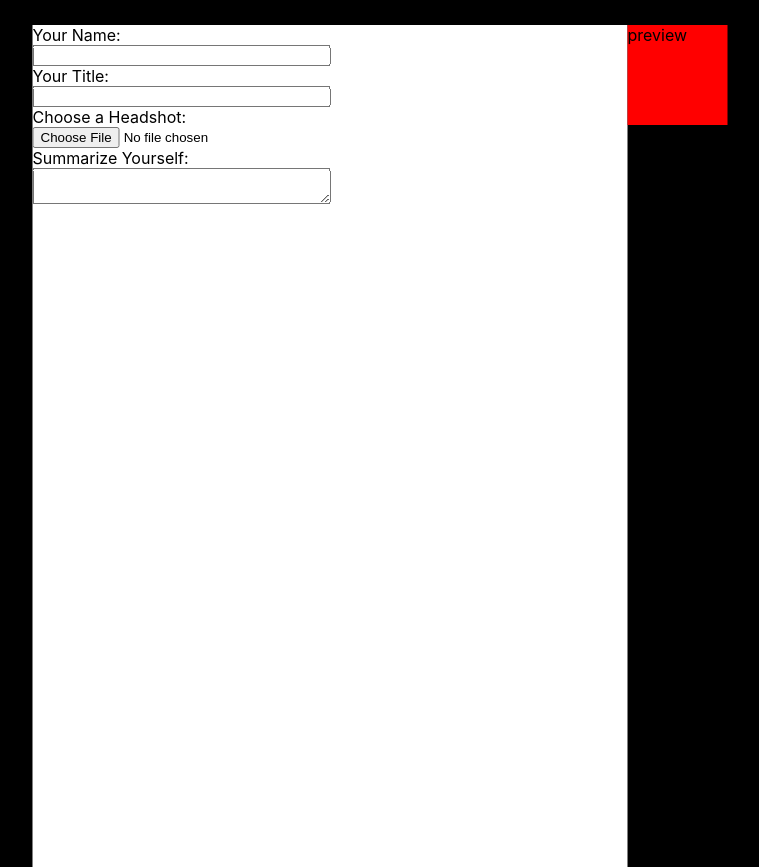
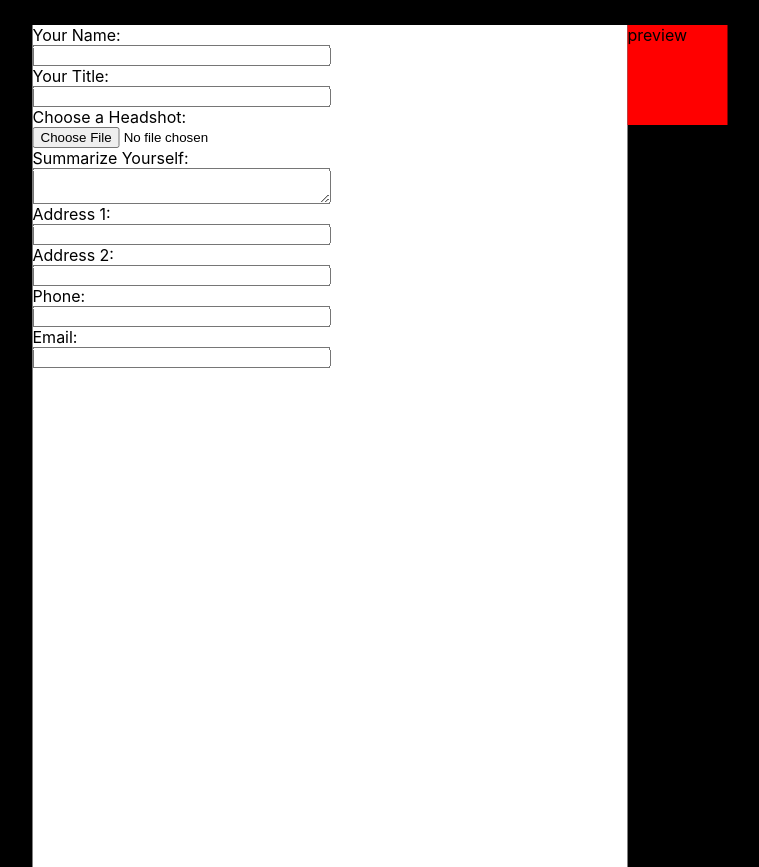
Before and after one commit to literalsunbear/resumator, a React (Create React App) app: page / in a window 1280 px wide. Shown: the top 867 px of the page, without its empty margins (310-1069 px from the left). Built offline with nearby package versions, Linux system fonts and the light colour scheme.

Commit message:
Handling address change, rendering in preview

```diff
--- a/src/App.css
+++ b/src/App.css
@@ -66,11 +66,17 @@ html {
   flex-direction: column;
   width: 50%;
 }
+/* summary form */
 .edit-summary-form {
   display: flex;
   flex-direction: column;
   width: 50%;
-
+}
+/* contact form */
+.edit-contact-form {
+  display: flex;
+  flex-direction: column;
+  width: 50%;
 }
 
 /* PREVIEW PAGE *********************/
@@ -155,3 +161,7 @@ html {
 
   border: 1px solid pink;
 }
+/* summary */
+.preview-summary-container {
+  background: lightgray;
+}
--- a/src/App.js
+++ b/src/App.js
@@ -40,6 +40,8 @@ class App extends React.Component {
         this.handleEditAviChange = this.handleEditAviChange.bind(this);
 
         this.handleSummaryChange = this.handleSummaryChange.bind(this);
+        this.handleAddr1Change = this.handleAddr1Change.bind(this);
+        this.handleAddr2Change = this.handleAddr2Change.bind(this);
     }
 
     handleEditPageToggle() {
@@ -66,7 +68,12 @@ class App extends React.Component {
     handleSummaryChange(e) {
         this.setState({ summary: e.target.value })
     }
-
+    handleAddr1Change(e) {
+        this.setState({ addressOne: e.target.value })
+    }
+    handleAddr2Change(e) {
+        this.setState({ addressTwo: e.target.value })
+    }
     render() {
         return(
             <>
@@ -104,6 +111,32 @@ class App extends React.Component {
                     onChange={this.handleSummaryChange}></textarea>
                 </div>
 
+                {/* contact section */}
+                <div
+                className='edit-contact-form'>
+                    <label for='addr1-input'>Address 1:</label>
+                    <input
+                    type='text'
+                    name='addr1-input'
+                    onChange={this.handleAddr1Change}>
+                    </input>
+                    <label for='addr2-input'>Address 2:</label>
+                    <input
+                    type='text'
+                    name='addr2-input'
+                    onChange={this.handleAddr2Change}>
+                    </input>
+                    <label for='number-input'>Phone:</label>
+                    <input
+                    type='text'
+                    name='number-input'>
+                    </input>
+                    <label for='email-input'>Email:</label>
+                    <input
+                    type='email'
+                    name='email-input'>
+                    </input>
+                </div>
 
             </div>
             <PreviewPage
@@ -112,7 +145,9 @@ class App extends React.Component {
             title={this.state.title}
             avi={this.state.avi}
 
-            summary={this.state.summary}/>
+            summary={this.state.summary}
+            addr1={this.state.addressOne}
+            addr2={this.state.addressTwo}/>
             </>
         )
     }
--- a/src/PreviewPage.js
+++ b/src/PreviewPage.js
@@ -43,6 +43,15 @@ class PreviewPage extends React.Component {
                         <h3>summary</h3>
                         <p>{this.props.summary}</p>
                     </div>
+                    <div
+                    className='preview-contact-container'>
+                        <div
+                        className='preview-address-container'>
+                            <h3>address</h3>
+                            <p>{this.props.addr1}</p>
+                            <p>{this.props.addr2}</p>
+                        </div>
+                    </div>
                 </div>
 
             </div>
```
